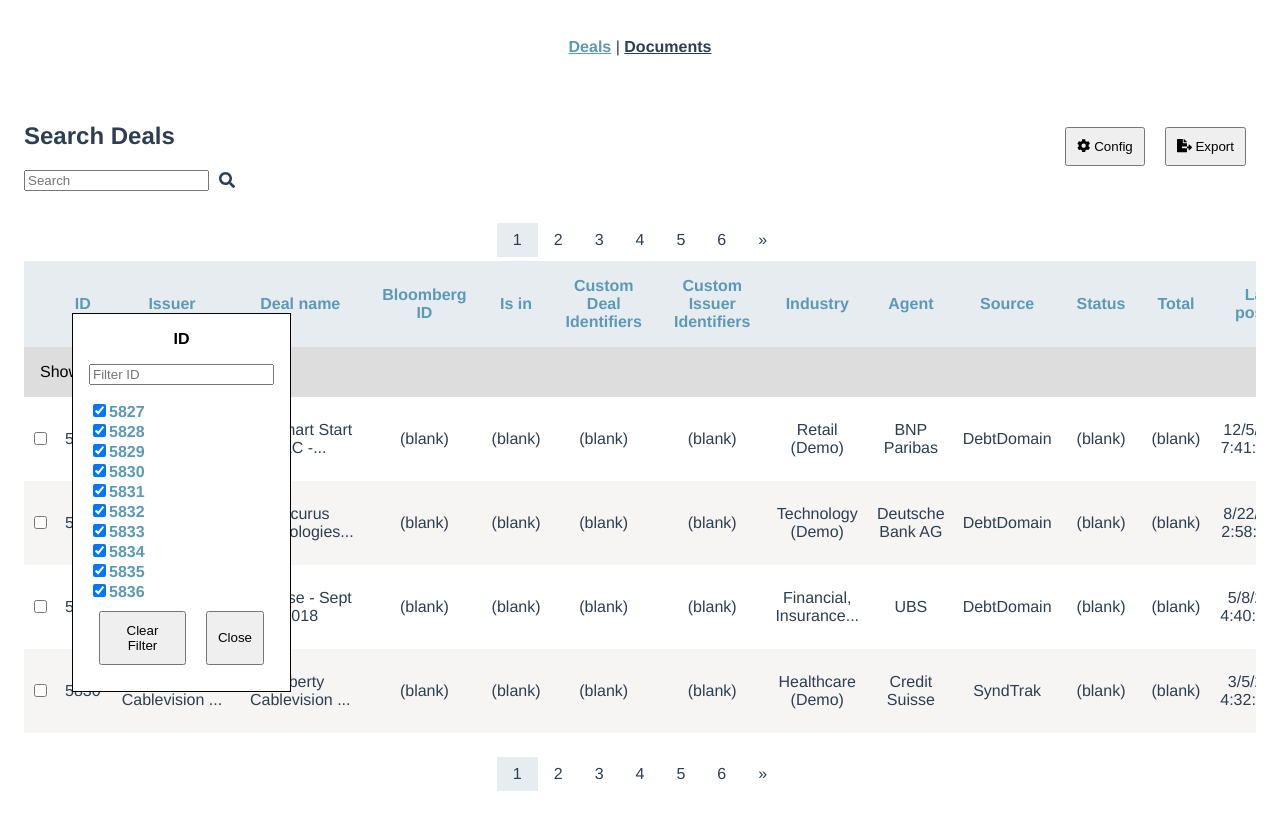
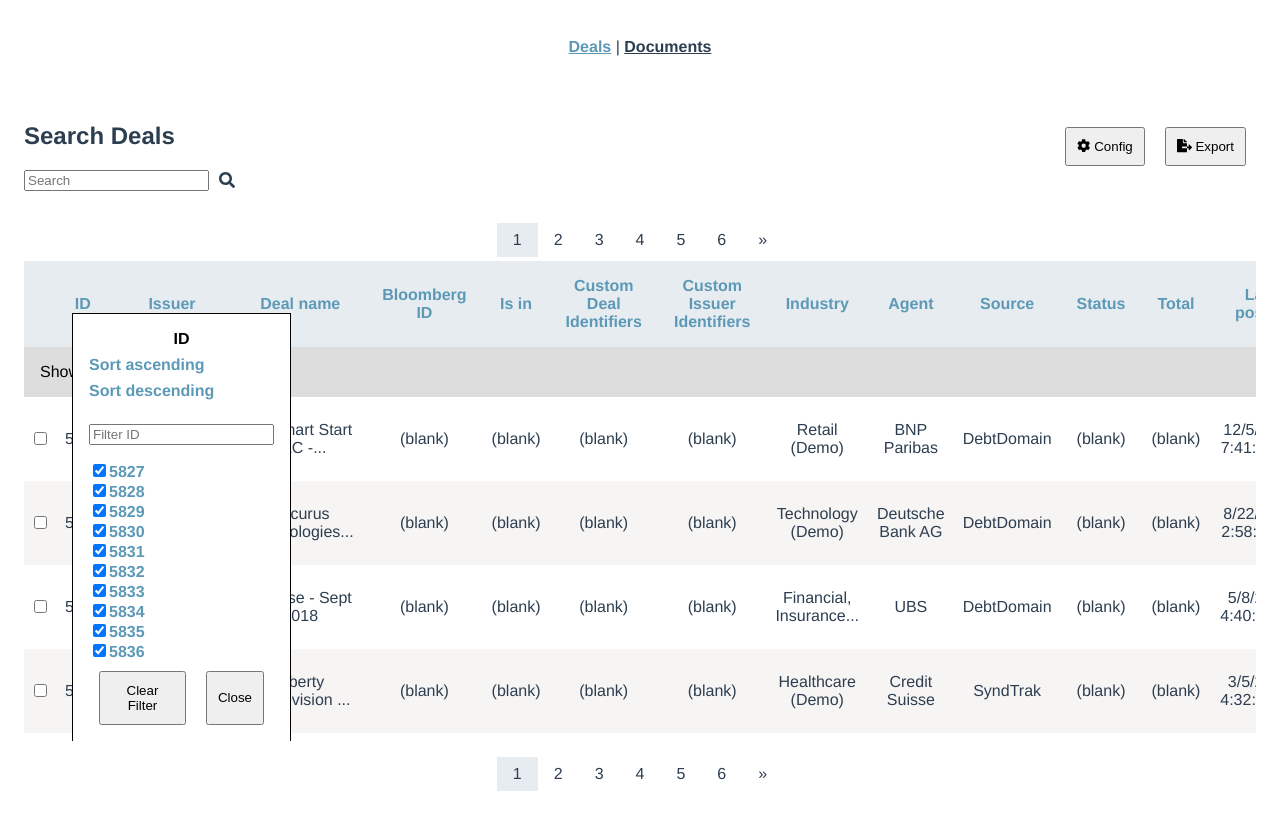
Before and after one commit to DavidArmendariz/vue-grid-app, a Vue app: page /deals in a window 1280 px wide. Both pictures are taken after a click on the element "ID". Built offline with nearby package versions, Linux system fonts and the light colour scheme.

Commit message:
Fixed sorting of numbers and dates

```diff
--- a/src/components/ColumnFilter.vue
+++ b/src/components/ColumnFilter.vue
@@ -1,9 +1,13 @@
 <template>
   <div @click.stop class="column-filter">
     <div class="column-name">{{ columnName }}</div>
-    <div v-if="isColumnAlphabeticallySortable" class="alphabetical-sorting">
+    <div v-if="isColumnAlphabeticallySortable" class="sorting">
       <div @click="onSort('asc')">Sort A to Z</div>
       <div @click="onSort('desc')">Sort Z to A</div>
+    </div>
+    <div v-if="isColumnSortable" class="sorting">
+      <div @click="onSort('asc')">Sort ascending</div>
+      <div @click="onSort('desc')">Sort descending</div>
     </div>
     <input class="filter-search-bar" type="text" :placeholder="placeholder" v-model="searchFilter" />
     <div class="filters-options">
@@ -48,6 +52,9 @@ export default {
   computed: {
     isColumnAlphabeticallySortable() {
       return this.columnsTypes[this.columnKey] === String && this.uniqueValues.length > 1;
+    },
+    isColumnSortable() {
+      return [Number, Date].includes(this.columnsTypes[this.columnKey]) && this.uniqueValues.length > 1;
     },
     placeholder() {
       return `Filter ${this.columnName}`;
@@ -129,10 +136,9 @@ export default {
   display: flex;
 }
 
-.alphabetical-sorting {
-  div {
-    padding: 1rem 0;
-  }
+.sorting div {
+  text-align: left;
+  margin: 8px 0;
 }
 
 .filters-options {
--- a/src/models/base-model.js
+++ b/src/models/base-model.js
@@ -157,7 +157,11 @@ export default class BaseModel {
         }
 
         if (this.columnsTypes[key] === Number) {
-          result = result || (a - b) * multiplier;
+          result = result || (a[key] - b[key]) * multiplier;
+        }
+
+        if (this.columnsTypes[key] === Date) {
+          result = result || (Date.parse(a[key]) - Date.parse(b[key])) * multiplier;
         }
       });
       return result;
```
